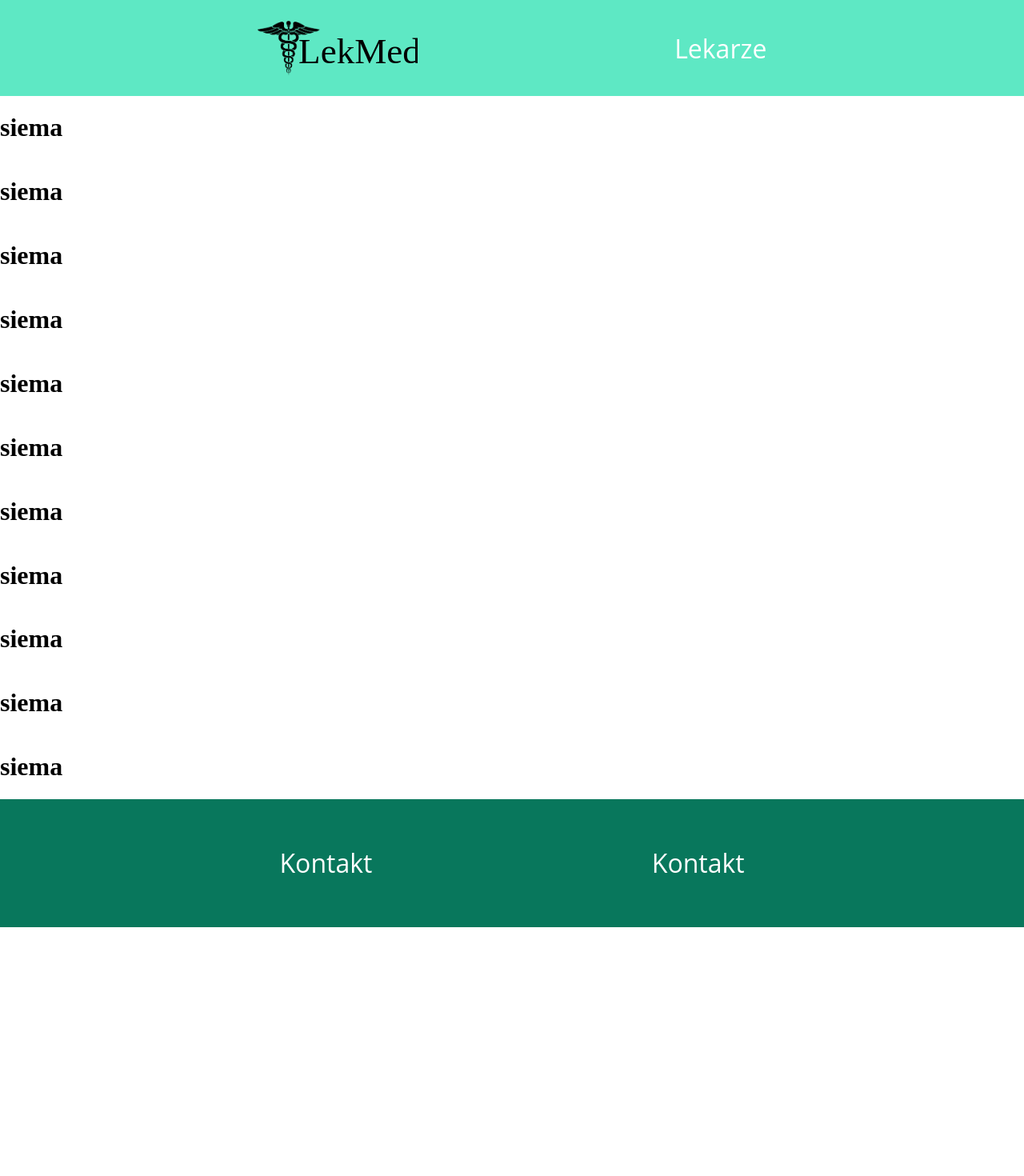
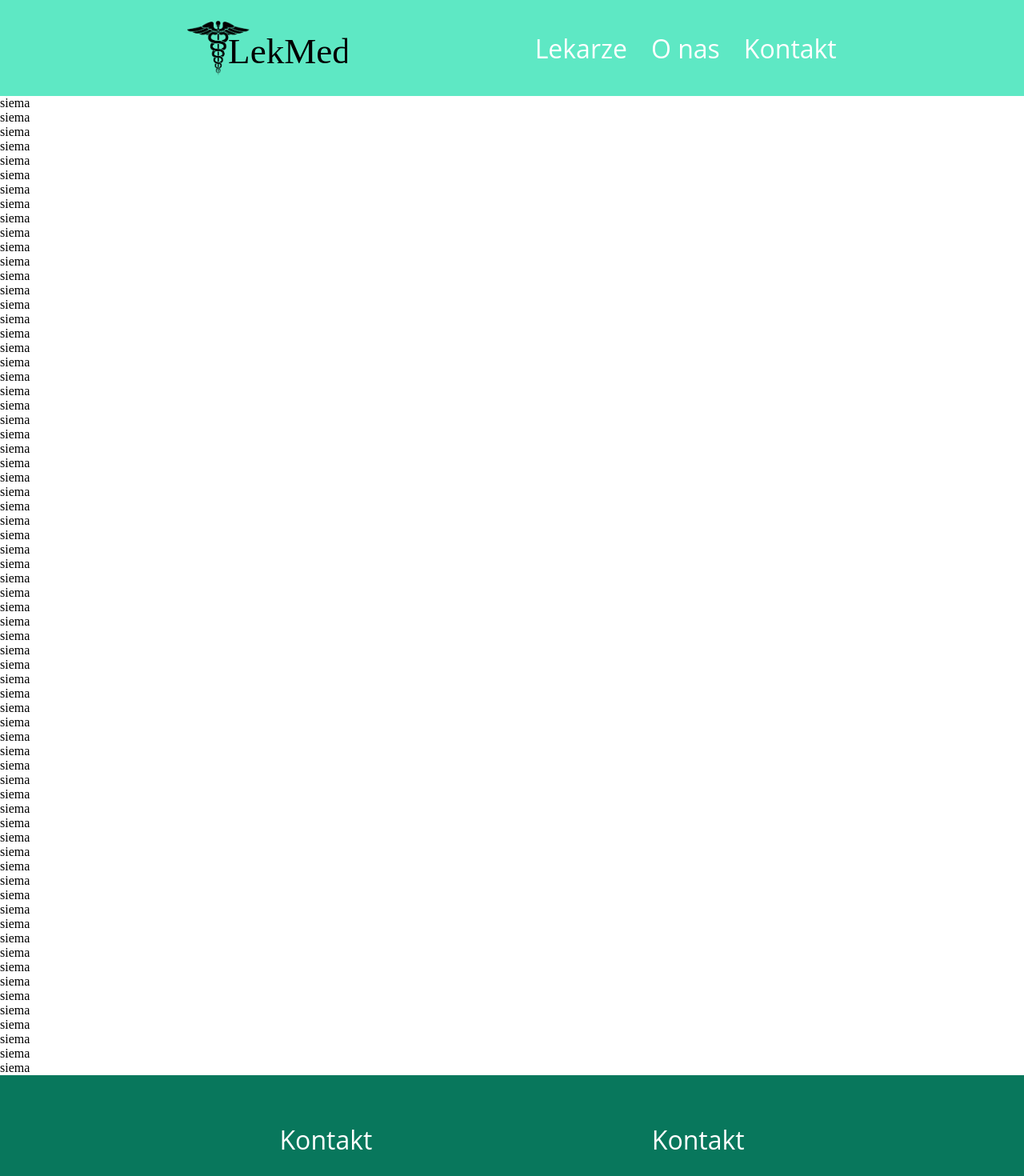
Before and after one commit to MikosJ/LEKmed, a React (Vite) app: page / in a window 1280 px wide. Shown: the top 1470 px of the page at 80% size. Before the commit the page ends 1159 px from the top, so only its background shows below. Built offline with nearby package versions, Linux system fonts and the light colour scheme.

Commit message:
added bar section

```diff
--- a/src/app/components/Header.tsx
+++ b/src/app/components/Header.tsx
@@ -1,11 +1,17 @@
 import { Title } from "./styled/Title.ts";
 import { Bar } from "./styled/Bar.ts";
+import {BarSection} from "./styled/BarSection.ts";
 
 export const Header = () => {
   return (
     <Bar $header>
       <img src={"../svg/logo.svg"} alt={"logo"} height={"100px"}></img>
-      <Title>Lekarze</Title>
+        <BarSection>
+            <Title>Lekarze</Title>
+            <Title>O nas</Title>
+            <Title>Kontakt</Title>
+        </BarSection>
+
     </Bar>
   );
 };
--- a/src/app/components/Main.tsx
+++ b/src/app/components/Main.tsx
@@ -1,17 +1,73 @@
 export const Main = () => {
-  return (
-    <>
-      <h1>siema</h1>
-      <h1>siema</h1>
-      <h1>siema</h1>
-      <h1>siema</h1>
-      <h1>siema</h1>
-      <h1>siema</h1>
-      <h1>siema</h1>
-      <h1>siema</h1>
-      <h1>siema</h1>
-      <h1>siema</h1>
-      <h1>siema</h1>
-    </>
-  );
+    return (<>
+        <div>siema</div>
+        <div>siema</div>
+        <div>siema</div>
+        <div>siema</div>
+        <div>siema</div>
+        <div>siema</div>
+        <div>siema</div>
+        <div>siema</div>
+        <div>siema</div>
+        <div>siema</div>
+        <div>siema</div>
+        <div>siema</div>
+        <div>siema</div>
+        <div>siema</div>
+        <div>siema</div>
+        <div>siema</div>
+        <div>siema</div>
+        <div>siema</div>
+        <div>siema</div>
+        <div>siema</div>
+        <div>siema</div>
+        <div>siema</div>
+        <div>siema</div>
+        <div>siema</div>
+        <div>siema</div>
+        <div>siema</div>
+        <div>siema</div>
+        <div>siema</div>
+        <div>siema</div>
+        <div>siema</div>
+        <div>siema</div>
+        <div>siema</div>
+        <div>siema</div>
+        <div>siema</div>
+        <div>siema</div>
+        <div>siema</div>
+        <div>siema</div>
+        <div>siema</div>
+        <div>siema</div>
+        <div>siema</div>
+        <div>siema</div>
+        <div>siema</div>
+        <div>siema</div>
+        <div>siema</div>
+        <div>siema</div>
+        <div>siema</div>
+        <div>siema</div>
+        <div>siema</div>
+        <div>siema</div>
+        <div>siema</div>
+        <div>siema</div>
+        <div>siema</div>
+        <div>siema</div>
+        <div>siema</div>
+        <div>siema</div>
+        <div>siema</div>
+        <div>siema</div>
+        <div>siema</div>
+        <div>siema</div>
+        <div>siema</div>
+        <div>siema</div>
+        <div>siema</div>
+        <div>siema</div>
+        <div>siema</div>
+        <div>siema</div>
+        <div>siema</div>
+        <div>siema</div>
+        <div>siema</div>
+      </>
+    );
 };
--- /dev/null
+++ b/src/app/components/styled/BarSection.ts
@@ -0,0 +1,7 @@
+import styled from "styled-components";
+
+export const BarSection = styled.section`
+  display: flex;
+    justify-content: space-around;
+    gap: 30px;
+    `
```
